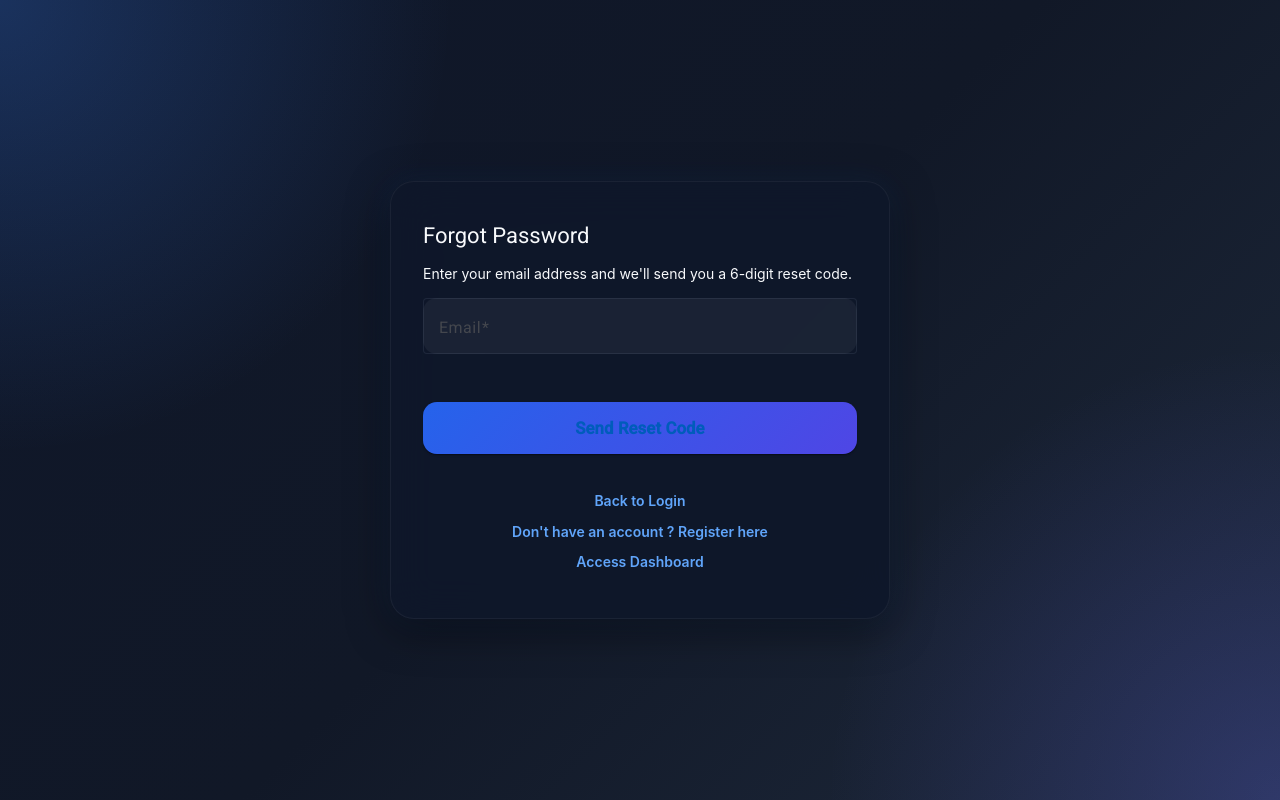
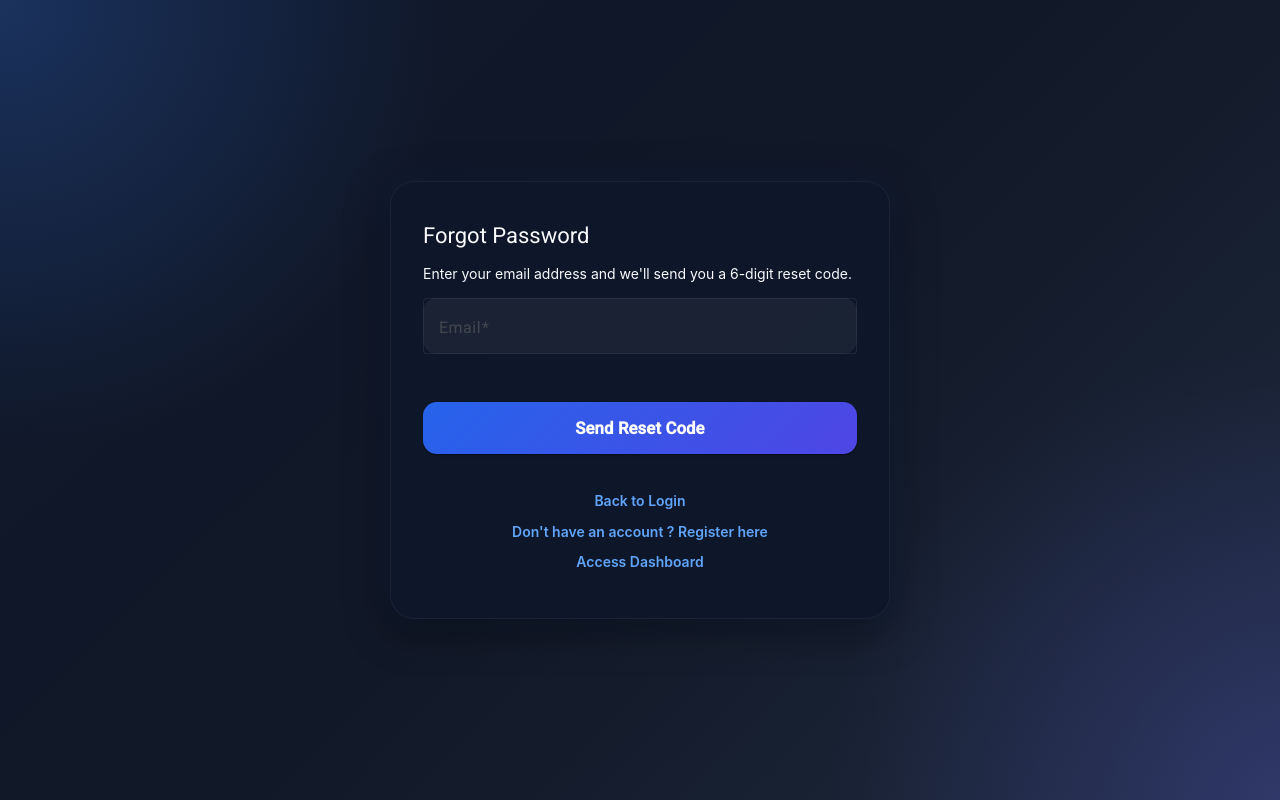
Before and after one commit to TUM17124/FullStack-Online-Library-, an Angular app in the folder FrontEnd/library-frontend/: page /forgot-password in a window 1280 px wide. Built offline with nearby package versions, Linux system fonts and the light colour scheme.

Commit message:
uix button fix

```diff
--- a/FrontEnd/library-frontend/src/app/components/forgot-password/forgot-password.scss
+++ b/FrontEnd/library-frontend/src/app/components/forgot-password/forgot-password.scss
@@ -97,6 +97,7 @@ button[color="primary"] {
   background: linear-gradient(135deg, #2563eb, #4f46e5) !important;
   border-radius: 14px;
   font-weight: 700;
+  color: #ffffff !important;
   font-size: 1.05rem;
   margin-top: 0.5rem;
   transition: all 0.3s ease;
--- a/FrontEnd/library-frontend/src/app/components/login/login.scss
+++ b/FrontEnd/library-frontend/src/app/components/login/login.scss
@@ -234,6 +234,7 @@ button[color="primary"] {
 
   border-radius: 14px;
   font-weight: 700;
+  color: #ffffff !important;
   font-size: 1rem;
 
   margin-top: 0.5rem;
--- a/FrontEnd/library-frontend/src/app/components/register/register.scss
+++ b/FrontEnd/library-frontend/src/app/components/register/register.scss
@@ -241,6 +241,7 @@ button[color="primary"] {
   font-size: 1rem;
 
   margin-top: 0.5rem;
+  color: #ffffff !important;
 
   transition: all 0.3s ease;
 
```
